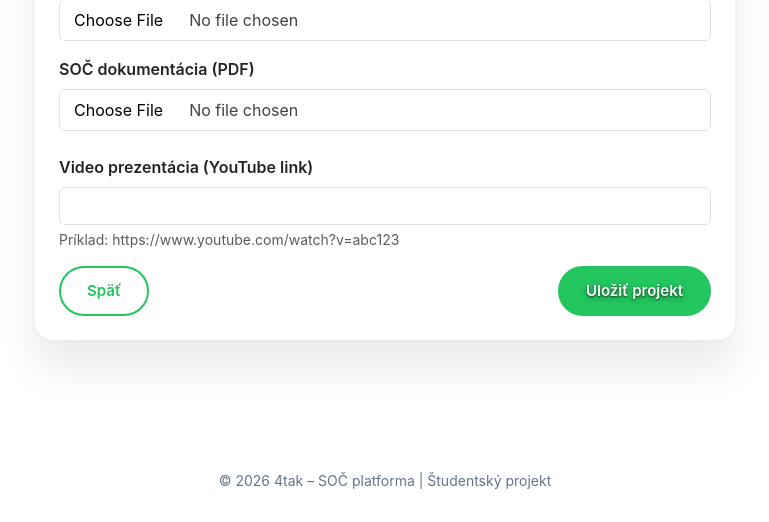
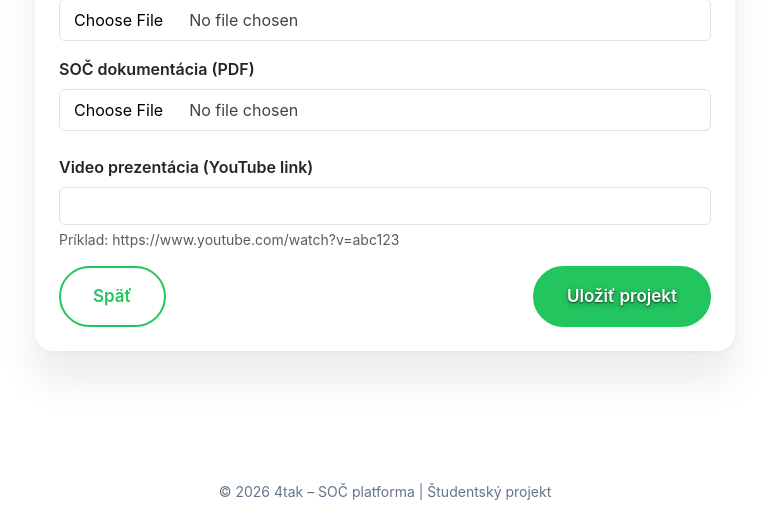
Before and after one commit to GrandpaCannibal043/4tak-soc, a Django app: page /add/ in a window 1280 px wide. Shown: the part 805-1327 px from the top of the page, without its empty margins (255-1024 px from the left). Before the commit the page ends 1294 px from the top, so only its background shows below. Run offline with Django 5.2, Linux system fonts and the light colour scheme; a user stored in the database is signed in; data comes from the database, SQL or seed files in the repository; both versions use the stored data as it was after the commit.

Commit message:
finalchanges6

```diff
--- a/projects/templates/projects/base.html
+++ b/projects/templates/projects/base.html
@@ -258,7 +258,7 @@
         ========================= */
         .container {
             flex: 1; /* Toto vytlačí footer automaticky na spodok stránky */
-            max-width: 1100px;
+            max-width: 1300px;
             margin: 80px auto;
             padding: 0 20px;
             z-index: 1;
@@ -274,6 +274,10 @@
         .hero p {
             margin-left: auto;
             margin-right: auto;
+            font-size: 1.2rem;
+            max-width: 700px;
+            margin: 0 auto 30px;
+            color: var(--text-muted);
         }
 
         /* =========================
@@ -427,10 +431,10 @@
             justify-content: center;
             gap: 8px;
 
-            padding: 12px 26px;
+            padding: 16px 32px;
             border-radius: 999px;
             font-weight: 600;
-            font-size: 15px;
+            font-size: 17px;
             text-decoration: none;
             cursor: pointer;
 
```
Also changed, not shown: db.sqlite3.
